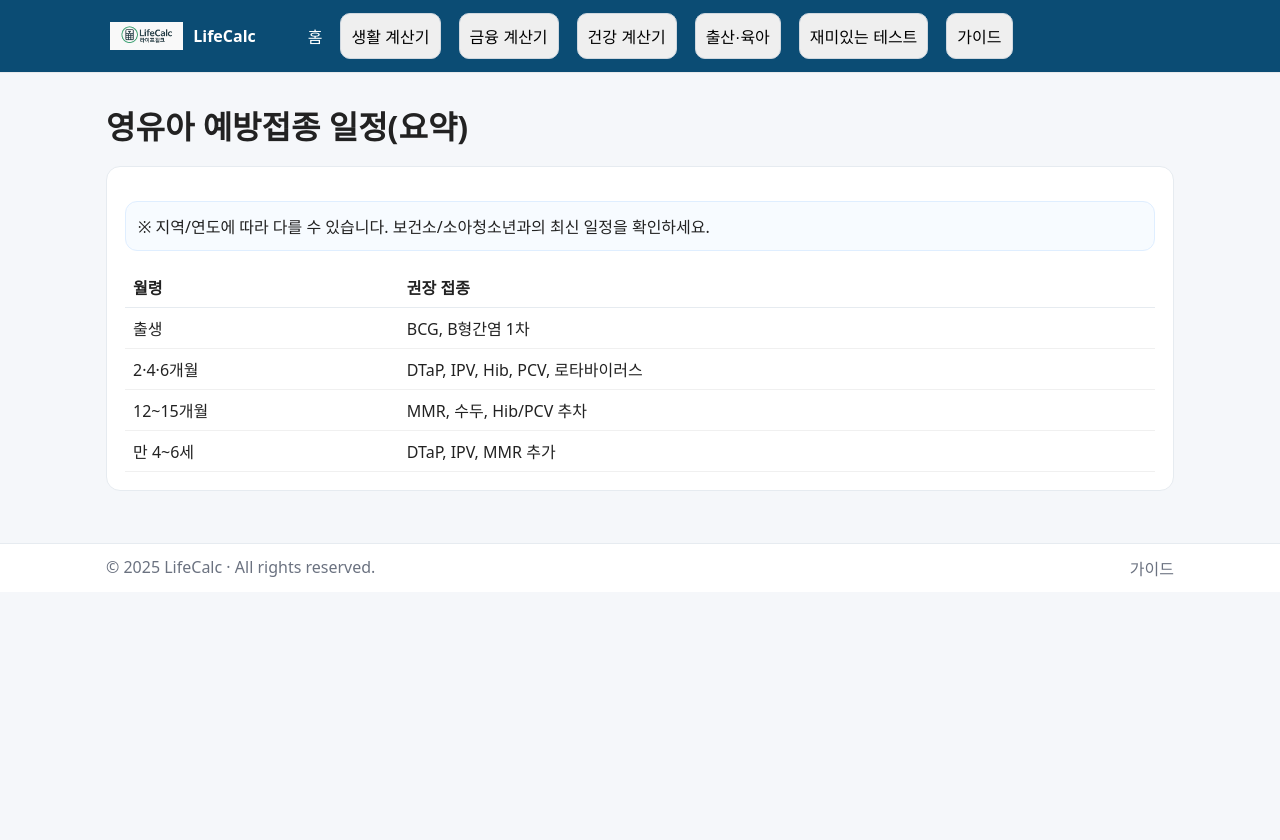
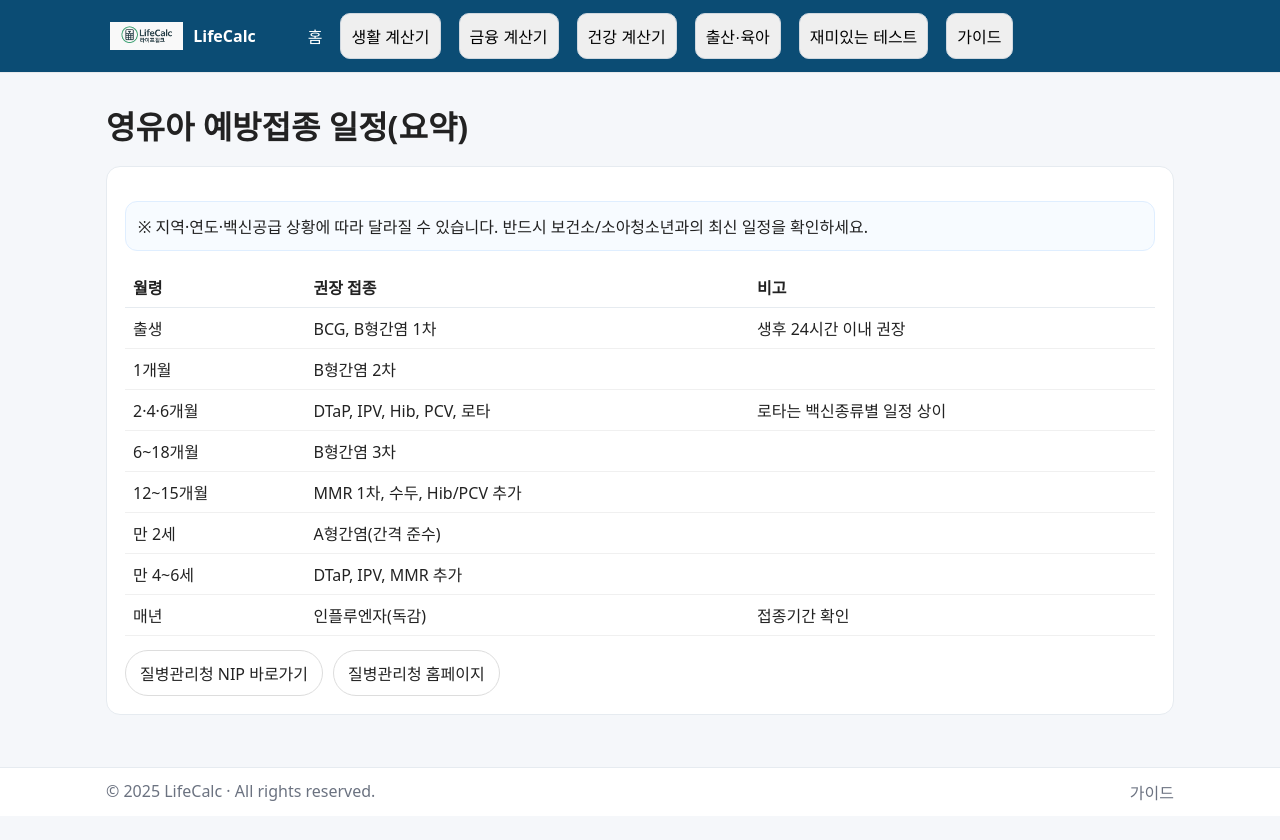
Before and after one commit to khai-lang/LifeCalc, a Jekyll site: the page built from family/vaccine/index.md, in a window 1280 px wide. Shown: the top 840 px of the page. Built offline with Jekyll 4.4.1, drawn with Linux system fonts in a browser that asks for light colours.

Commit message:
Update index.md

```diff
--- a/family/vaccine/index.md
+++ b/family/vaccine/index.md
@@ -1,20 +1,36 @@
 ---
 layout: default
 title: 영유아 예방접종 일정표
-description: 월령별 주요 국가예방접종 항목을 요약합니다. 실제 일정은 보건소/소아과 안내를 따르세요.
+description: 월령별 국가예방접종(NIP) 요약. 실제 일정은 보건소/의료기관 안내를 따르세요.
 permalink: family/vaccine/
 ---
 
 # 영유아 예방접종 일정(요약)
 <div class="card">
-  <p class="note">※ 지역/연도에 따라 다를 수 있습니다. 보건소/소아청소년과의 최신 일정을 확인하세요.</p>
+  <p class="note">※ 지역·연도·백신공급 상황에 따라 달라질 수 있습니다. 반드시 보건소/소아청소년과의 최신 일정을 확인하세요.</p>
+
   <table style="width:100%;border-collapse:collapse">
-    <thead><tr><th style="text-align:left;border-bottom:1px solid #e6ebf0;padding:8px">월령</th><th style="text-align:left;border-bottom:1px solid #e6ebf0;padding:8px">권장 접종</th></tr></thead>
+    <thead>
+      <tr>
+        <th style="text-align:left;border-bottom:1px solid #e6ebf0;padding:8px">월령</th>
+        <th style="text-align:left;border-bottom:1px solid #e6ebf0;padding:8px">권장 접종</th>
+        <th style="text-align:left;border-bottom:1px solid #e6ebf0;padding:8px">비고</th>
+      </tr>
+    </thead>
     <tbody>
-      <tr><td style="padding:8px;border-bottom:1px solid #f0f0f0">출생</td><td style="padding:8px;border-bottom:1px solid #f0f0f0">BCG, B형간염 1차</td></tr>
-      <tr><td style="padding:8px;border-bottom:1px solid #f0f0f0">2·4·6개월</td><td style="padding:8px;border-bottom:1px solid #f0f0f0">DTaP, IPV, Hib, PCV, 로타바이러스</td></tr>
-      <tr><td style="padding:8px;border-bottom:1px solid #f0f0f0">12~15개월</td><td style="padding:8px;border-bottom:1px solid #f0f0f0">MMR, 수두, Hib/PCV 추차</td></tr>
-      <tr><td style="padding:8px;border-bottom:1px solid #f0f0f0">만 4~6세</td><td style="padding:8px;border-bottom:1px solid #f0f0f0">DTaP, IPV, MMR 추가</td></tr>
+      <tr><td style="padding:8px;border-bottom:1px solid #f0f0f0">출생</td><td style="padding:8px;border-bottom:1px solid #f0f0f0">BCG, B형간염 1차</td><td style="padding:8px;border-bottom:1px solid #f0f0f0">생후 24시간 이내 권장</td></tr>
+      <tr><td style="padding:8px;border-bottom:1px solid #f0f0f0">1개월</td><td style="padding:8px;border-bottom:1px solid #f0f0f0">B형간염 2차</td><td style="padding:8px;border-bottom:1px solid #f0f0f0"></td></tr>
+      <tr><td style="padding:8px;border-bottom:1px solid #f0f0f0">2·4·6개월</td><td style="padding:8px;border-bottom:1px solid #f0f0f0">DTaP, IPV, Hib, PCV, 로타</td><td style="padding:8px;border-bottom:1px solid #f0f0f0">로타는 백신종류별 일정 상이</td></tr>
+      <tr><td style="padding:8px;border-bottom:1px solid #f0f0f0">6~18개월</td><td style="padding:8px;border-bottom:1px solid #f0f0f0">B형간염 3차</td><td style="padding:8px;border-bottom:1px solid #f0f0f0"></td></tr>
+      <tr><td style="padding:8px;border-bottom:1px solid #f0f0f0">12~15개월</td><td style="padding:8px;border-bottom:1px solid #f0f0f0">MMR 1차, 수두, Hib/PCV 추가</td><td style="padding:8px;border-bottom:1px solid #f0f0f0"></td></tr>
+      <tr><td style="padding:8px;border-bottom:1px solid #f0f0f0">만 2세</td><td style="padding:8px;border-bottom:1px solid #f0f0f0">A형간염(간격 준수)</td><td style="padding:8px;border-bottom:1px solid #f0f0f0"></td></tr>
+      <tr><td style="padding:8px;border-bottom:1px solid #f0f0f0">만 4~6세</td><td style="padding:8px;border-bottom:1px solid #f0f0f0">DTaP, IPV, MMR 추가</td><td style="padding:8px;border-bottom:1px solid #f0f0f0"></td></tr>
+      <tr><td style="padding:8px;border-bottom:1px solid #f0f0f0">매년</td><td style="padding:8px;border-bottom:1px solid #f0f0f0">인플루엔자(독감)</td><td style="padding:8px;border-bottom:1px solid #f0f0f0">접종기간 확인</td></tr>
     </tbody>
   </table>
+
+  <div style="margin-top:14px;display:flex;gap:10px;flex-wrap:wrap">
+    <a class="btn" href="https://nip.kdca.go.kr/irgd/index.html" target="_blank" rel="noopener">질병관리청 NIP 바로가기</a>
+    <a class="btn" href="https://www.kdca.go.kr/" target="_blank" rel="noopener">질병관리청 홈페이지</a>
+  </div>
 </div>
```
